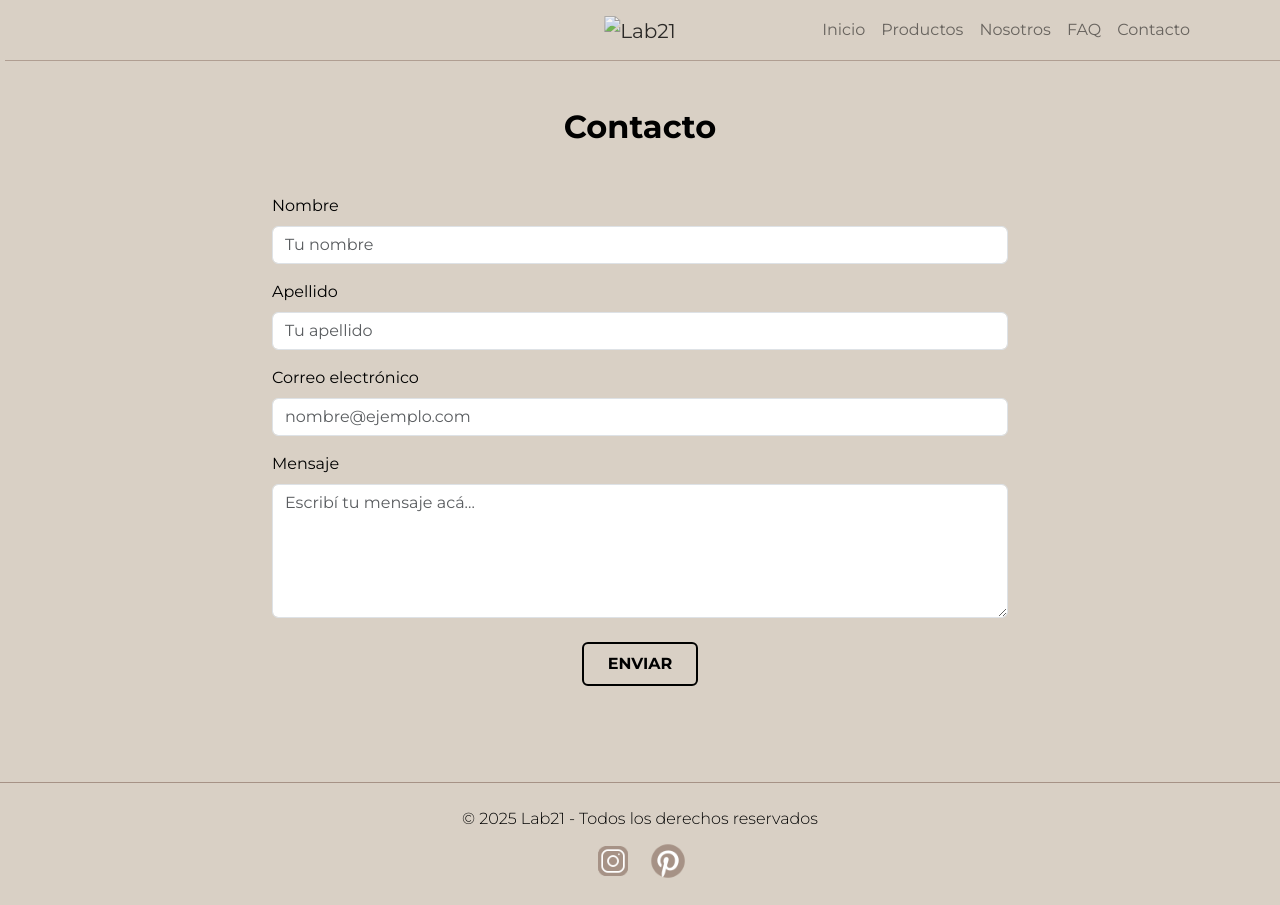
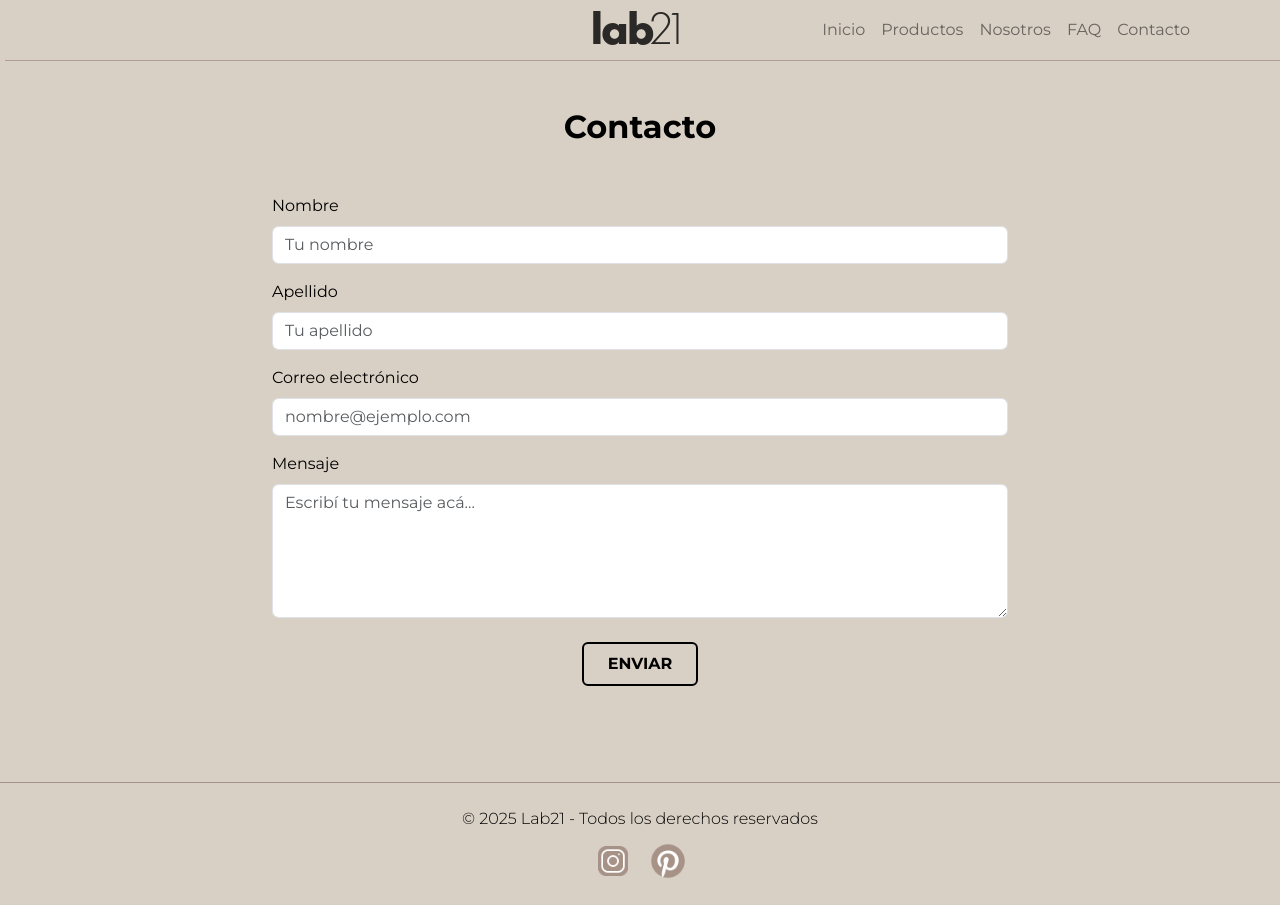
Before and after one commit to Fede-vargas/lab21, a website: page pages/contacto.html in a window 1280 px wide. Drawn offline with nearby package versions, Linux system fonts and the light colour scheme; the site is published under a folder, as on GitHub Pages, so addresses that start at the root find nothing; files whose address does not match are found by name.

Commit message:
Corregidos los paths relativos de todas las pages

```diff
--- a/pages/contacto.html
+++ b/pages/contacto.html
@@ -12,7 +12,7 @@
         <nav class="navbar navbar-expand-lg bg-light custom-navbar2">
             <div class="container">
               <a class="navbar-brand mx-auto" href="#">
-                <img src="/assets/images/logolabfondotransparente.png" alt="Lab21" width="180" height="50">
+                <img src="assets/images/logolabfondotransparente.png" alt="Lab21" width="180" height="50">
               </a>
               <button class="navbar-toggler" type="button" data-bs-toggle="collapse" data-bs-target="#navbarNav">
                 <span class="navbar-toggler-icon"></span>
```
Also changed, not shown: pages/faqs.html (+1 -1 lines), pages/nosotros.html (+1 -1 lines), pages/productos.html (+1 -1 lines).
